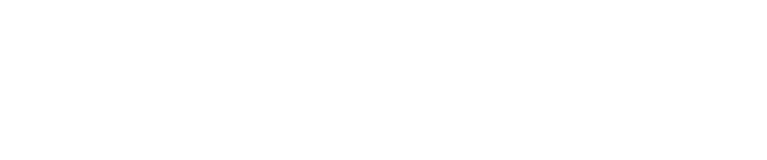
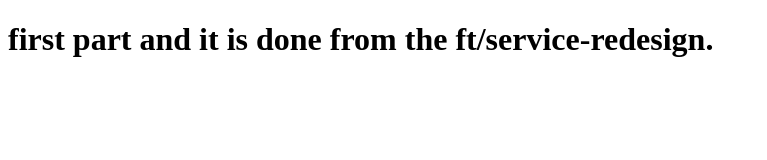
Before and after one commit to Gihozo23/git_exercise_copy, a plain HTML site: page services.html in a window 1280 px wide. Shown: the whole page, without its empty margins (0-767 px from the left). Drawn offline with Linux system fonts and the light colour scheme.

Commit message:
Add new changes to service.html

```diff
--- a/services.html
+++ b/services.html
@@ -7,6 +7,6 @@
     <title>Service center</title>
 </head>
 <body>
-
+    <h1> first part and it is done from the ft/service-redesign.</h1>
 </body>
 </html>
```
